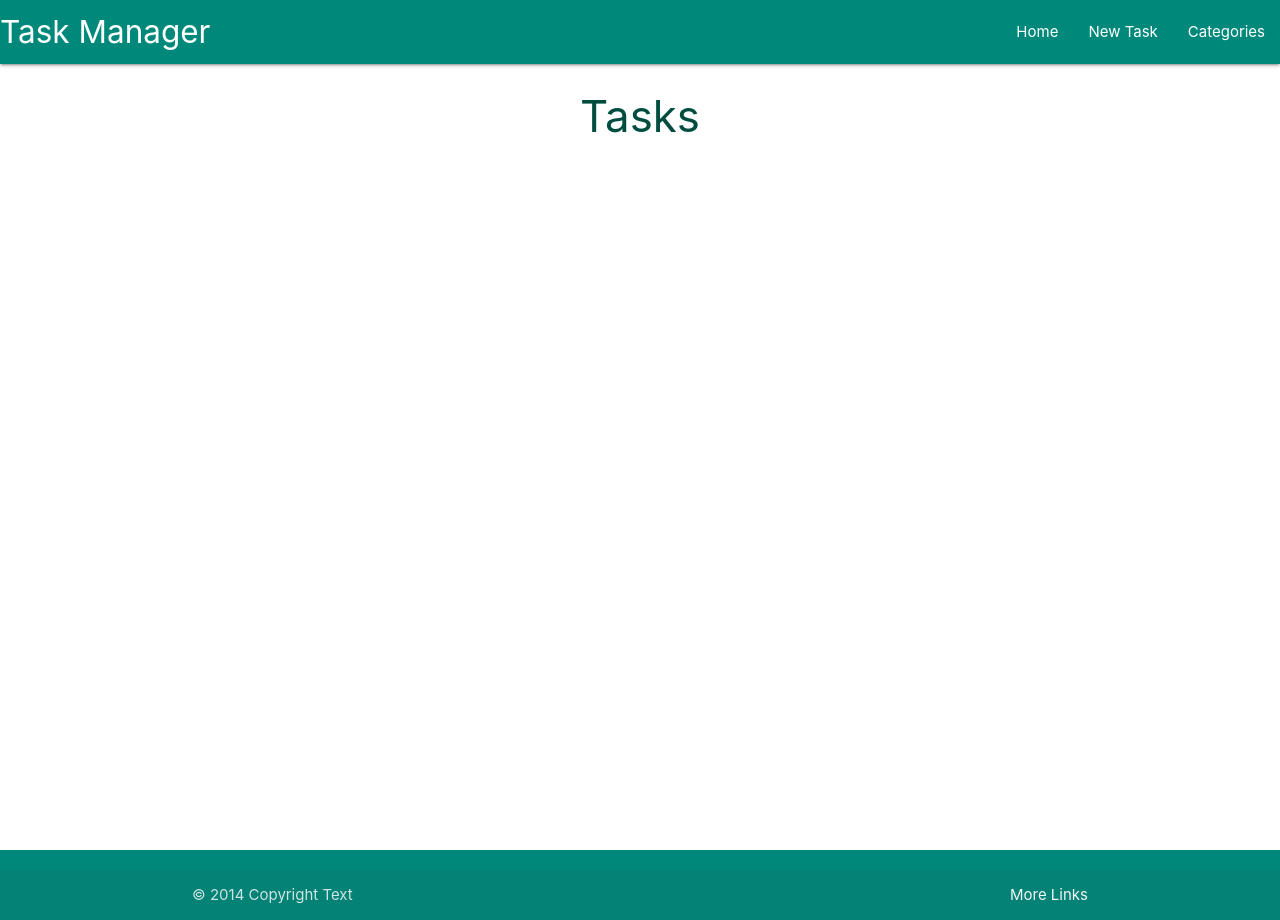
After one commit to ShaneByrne0963/task-manager, a Flask app: template taskmanager/templates/tasks.html in a window 1280 px wide. The commit adds this page. Run offline with Flask 3, Linux system fonts and the light colour scheme; the template is opened without the code that fills it, so the values that code supplies are empty.

Commit message:
Add template for tasks page

```diff
--- a/taskmanager/routes.py
+++ b/taskmanager/routes.py
@@ -1,7 +1,8 @@
 from flask import render_template
 from taskmanager import app, db
+from taskmanager.models import Category, Task
 
 
 @app.route('/')
 def home():
-    return render_template('base.html')
+    return render_template('tasks.html')
--- /dev/null
+++ b/taskmanager/static/css/style.css
@@ -0,0 +1,10 @@
+/* Sticky footer */
+body {
+    display: flex;
+    min-height: 100vh;
+    flex-direction: column;
+}
+
+main {
+    flex: 1 0 auto;
+}
--- /dev/null
+++ b/taskmanager/static/js/script.js
@@ -0,0 +1,5 @@
+// Setting up the side navbar for mobile devices
+document.addEventListener('DOMContentLoaded', function () {
+    var sidenav = document.querySelectorAll('.sidenav');
+    M.Sidenav.init(sidenav);
+});
--- a/taskmanager/templates/base.html
+++ b/taskmanager/templates/base.html
@@ -4,11 +4,53 @@
     <meta charset="UTF-8">
     <meta http-equiv="X-UA-Compatible" content="IE=edge">
     <meta name="viewport" content="width=device-width, initial-scale=1.0">
+    <!-- Materialize -->
+    <link rel="stylesheet" href="https://cdnjs.cloudflare.com/ajax/libs/materialize/1.0.0/css/materialize.min.css" type="text/css">
+    <link href="https://fonts.googleapis.com/icon?family=Material+Icons" rel="stylesheet">
+    <!-- Custom CSS -->
+    <link rel="stylesheet" href="{{ url_for('static', filename='css/style.css') }}" type="text/css">
     <title>Task Manager</title>
 </head>
 <body>
 
-    Hello World!
+    <!-- Navigation -->
+    <header>
+        <nav class="teal darken-1">
+            <div class="nav-wrapper">
+                <a href="{{ url_for('home') }}" class="brand-logo">Task Manager</a>
+                <a href="#" data-target="mobile-demo" class="sidenav-trigger"><i class="material-icons">menu</i></a>
+                <ul class="right hide-on-med-and-down">
+                    <li><a href="{{ url_for('home') }}">Home</a></li>
+                    <li><a href="{{ url_for('home') }}">New Task</a></li>
+                    <li><a href="{{ url_for('home') }}">Categories</a></li>
+                </ul>
+            </div>
+        </nav>
 
+        <ul class="sidenav " id="mobile-demo">
+            <li><a href="{{ url_for('home') }}">Home</a></li>
+            <li><a href="{{ url_for('home') }}">New Task</a></li>
+            <li><a href="{{ url_for('home') }}">Categories</a></li>
+        </ul>
+    </header>
+
+    <main class="container">
+        {% block content %}
+        {% endblock %}
+    </main>
+
+    <footer class="page-footer teal darken-1">
+        <div class="footer-copyright">
+            <div class="container">
+                © 2014 Copyright Text
+                <a class="grey-text text-lighten-4 right" href="#!">More Links</a>
+            </div>
+        </div>
+    </footer>
+
+    <!-- Materialize JavaScript file -->
+    <script src="https://cdnjs.cloudflare.com/ajax/libs/materialize/1.0.0/js/materialize.min.js"></script>
+    <!-- Custom JavaScript -->
+    <script src="{{ url_for('static', filename='js/script.js') }}"></script>
 </body>
 </html>
--- /dev/null
+++ b/taskmanager/templates/tasks.html
@@ -0,0 +1,7 @@
+{% extends "base.html" %}
+
+{% block content %}
+
+<h3 class="teal-text text-darken-4 center-align">Tasks</h3>
+
+{% endblock %}
```
Also changed, not shown: taskmanager/models.py (added, +34 -0 lines).
